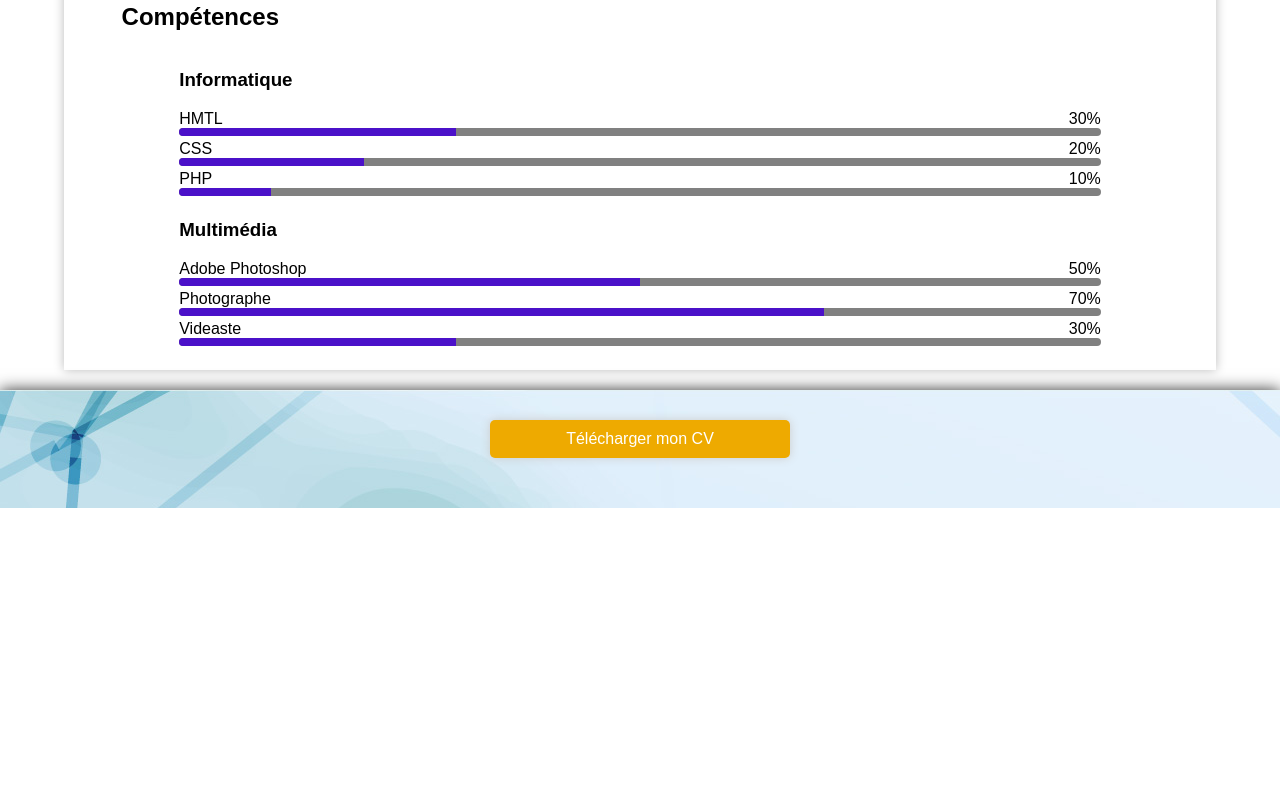
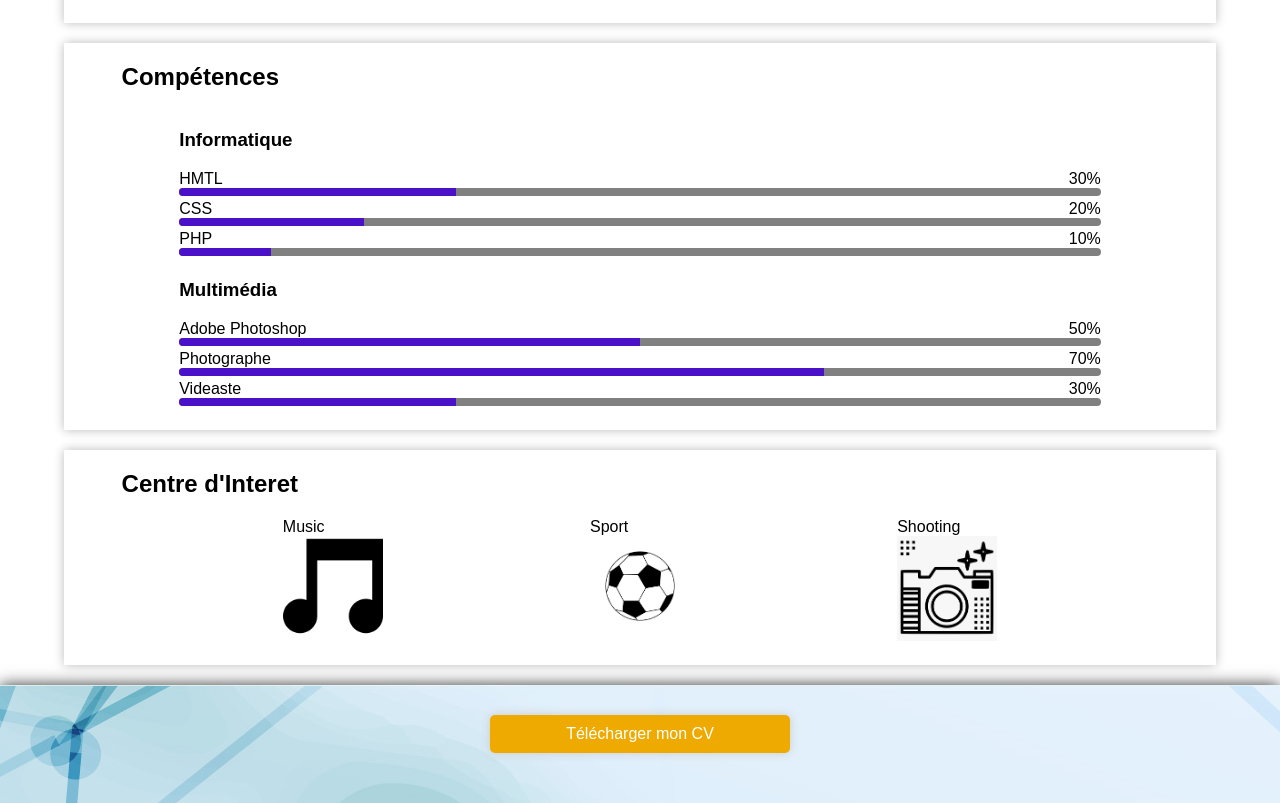
Before and after one commit to rjezra/my_project, a plain HTML site: page index.html in a window 1280 px wide. Shown: the part 995-1798 px from the top of the page. Before the commit the page ends 1503 px from the top, so only its background shows below. Drawn offline with Linux system fonts and the light colour scheme.

Commit message:
ajout centre d'interet

```diff
--- a/asset/css/style.css
+++ b/asset/css/style.css
@@ -79,6 +79,7 @@ img {
     display: flex;
     flex-flow: row wrap;
     align-items: center;
+    margin-top: 15px;
 }
 .info-flex p:first-child{
     flex: 0 0 40%;
@@ -173,3 +174,10 @@ footer a {
     box-shadow: 0px 0px 10px #ccc;
     border-radius: 5px;
 }
+.interet{
+    display: flex;
+    justify-content: space-around;
+}
+.interet-flex img{
+    width: 100px;
+}
--- a/index.html
+++ b/index.html
@@ -118,6 +118,23 @@
         </div>
         </div>
     </section>
+    <section>
+        <h2> Centre d'Interet</h2>
+        <div class="interet">
+            <div class="interet-flex">
+               <p>Music</p>
+                <img src="./asset/img/01.png" alt="">
+            </div>
+            <div class="interet-flex">
+                <p>Sport</p>
+                <img src="./asset/img/02.png" alt="">
+            </div>
+            <div class="interet-flex">
+                <p>Shooting</p>
+                <img src="./asset/img/03.png" alt="">
+            </div>
+        </div>
+    </section>
     <footer>
         <a href="./asset/pdf/cv.pdf" download="">Télécharger mon CV</a>
     </footer>
```
Also changed, not shown: asset/img/01.png (added), asset/img/02.png (added), asset/img/03.png (added).
